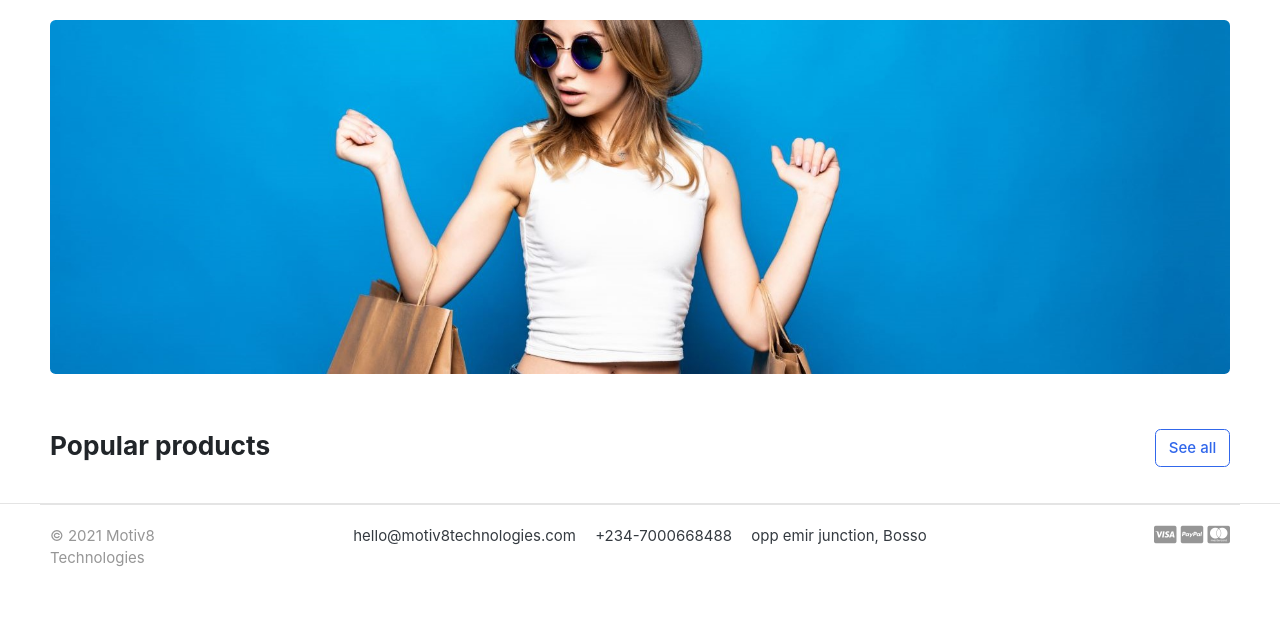
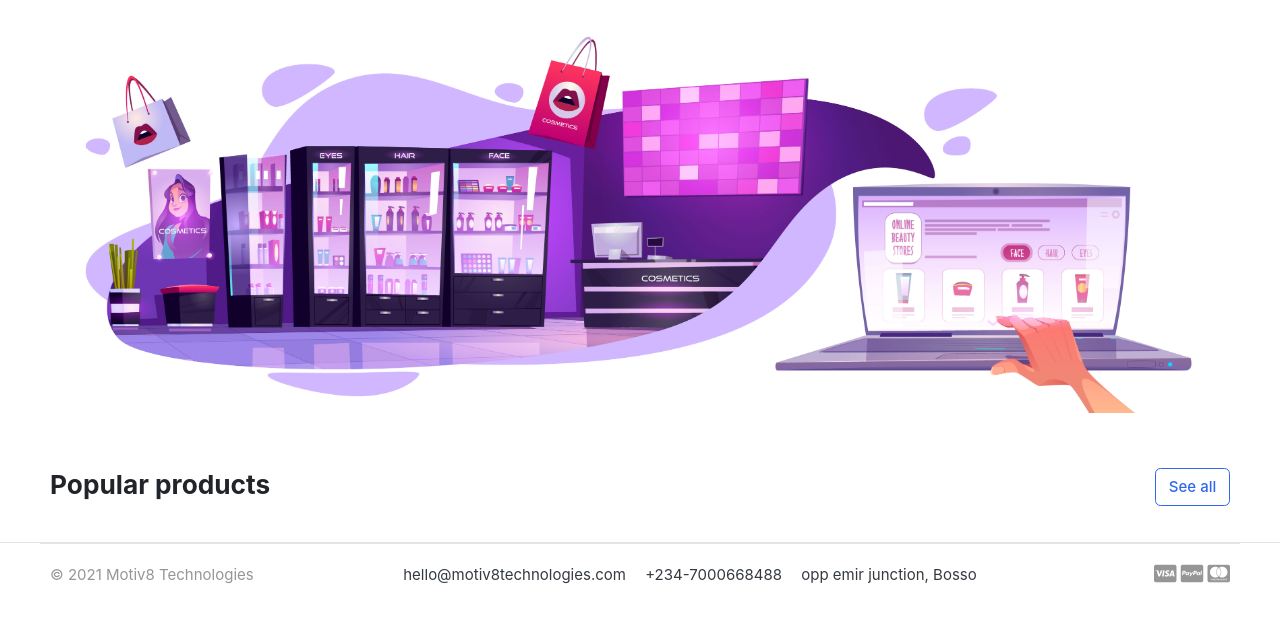
Before and after one commit to veecee-tech/django-commerce, a Django app: page / in a window 1280 px wide. Shown: the part 118-741 px from the top of the page. Run offline with Django 3.2, Linux system fonts and the light colour scheme; data that the repository does not hold is empty; parts of the project's set-up code (start-up, migrations or seed data) failed here and were passed over; some libraries are stand-ins or nearby versions; some web fonts are replaced.

Commit message:
changed cover img

```diff
--- a/templates/home.html
+++ b/templates/home.html
@@ -12,7 +12,7 @@
 <div class="container">
 
 <div class="intro-banner-wrap">
-	<img src="{% static 'images/banners/cover.jpg' %}" class="img-fluid rounded">
+	<img src="{% static 'images/banners/4006.jpg' %}" class="img-fluid rounded">
 </div>
 
 </div> <!-- container //  -->
--- a/templates/includes/footer.html
+++ b/templates/includes/footer.html
@@ -4,10 +4,10 @@
 <footer class="section-footer border-top">
 	<div class="container">
 		<section class="footer-bottom border-top row">
-			<div class="col-md-2">
+			<div class="col-md-3">
 				<p class="text-muted"> &copy 2021 Motiv8 Technologies </p>
 			</div>
-			<div class="col-md-8 text-md-center">
+			<div class="col-md-7 text-md-center">
 				<span  class="px-2">hello@motiv8technologies.com</span>
 				<span  class="px-2">+234-7000668488</span>
 				<span  class="px-2">opp emir junction, Bosso</span>
```
Also changed, not shown: store/views.py (+10 -1 lines), templates/store/store.html (+9 -2 lines), ecommerce/static/images/banners/4006.jpg (added), static/images/banners/4006.jpg (added).
